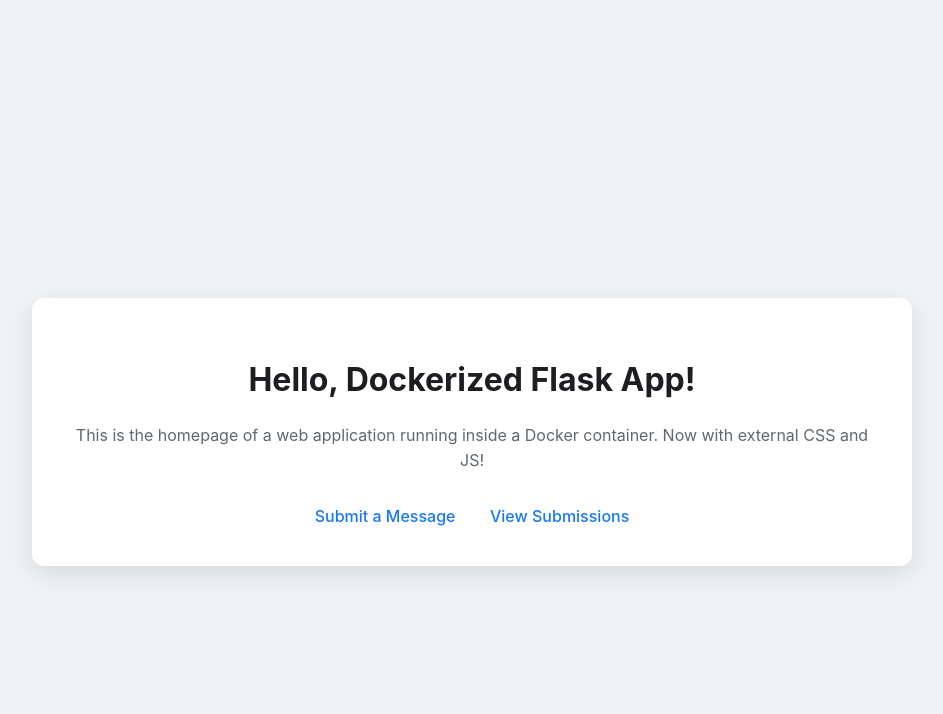
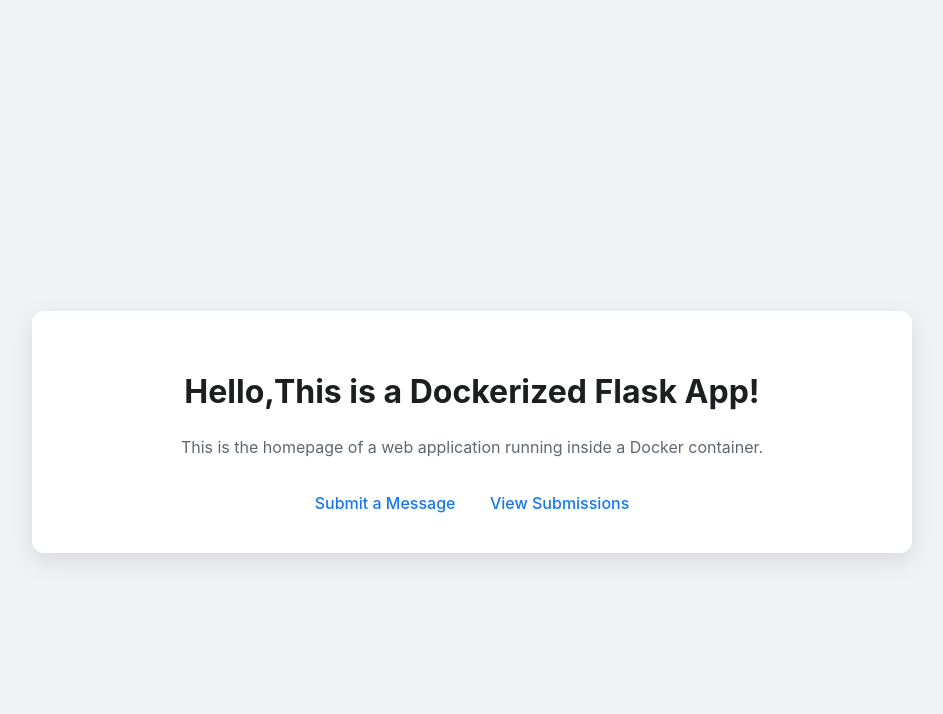
Before and after one commit to sristi2005/my-flask-project, a Flask app: page / in a window 1280 px wide. Shown: the top 714 px of the page, without its empty margins (168-1111 px from the left). Run offline with Flask 3, Linux system fonts and the light colour scheme.

Commit message:
UI changes

```diff
--- a/templates/index.html
+++ b/templates/index.html
@@ -9,8 +9,8 @@
 </head>
 <body>
     <div class="container">
-        <h1>Hello, Dockerized Flask App!</h1>
-        <p>This is the homepage of a web application running inside a Docker container. Now with external CSS and JS!</p>
+        <h1>Hello,This is a Dockerized Flask App!</h1>
+        <p>This is the homepage of a web application running inside a Docker container.</p>
         <nav>
             <a href="{{ url_for('submit') }}">Submit a Message</a>
             <a href="{{ url_for('show_submissions') }}">View Submissions</a>
```
